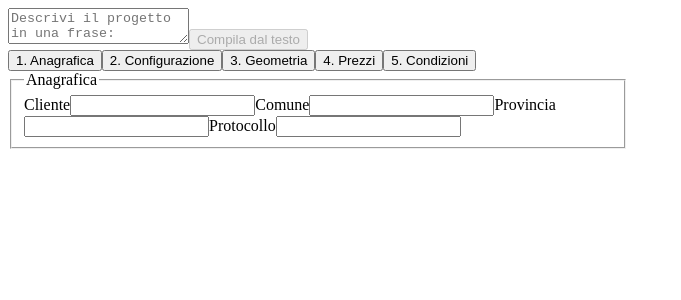
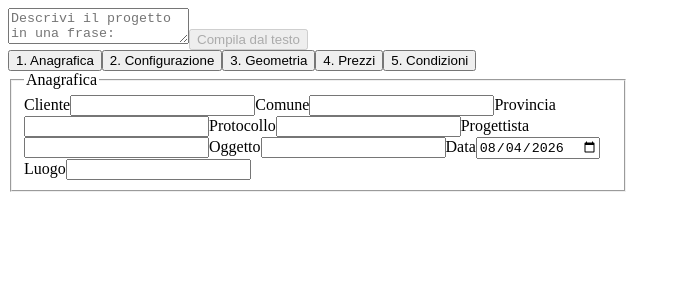
Before and after one commit to barumini/generatore-preventivi, a Next.js app in the folder FbePreventivatore/: page /preventivi/nuovo in a window 1280 px wide. Shown: the top 300 px of the page, without its empty margins (0-681 px from the left). Built offline with nearby package versions, Linux system fonts and the light colour scheme.

Commit message:
feat(wizard): campi anagrafica mancanti (oggetto, progettista, data, luogo) per la persistenza
Co-Authored-By: Claude Sonnet 5 <noreply@anthropic.com>

```diff
--- a/FbePreventivatore/src/app/preventivi/nuovo/FormStrutturato.tsx
+++ b/FbePreventivatore/src/app/preventivi/nuovo/FormStrutturato.tsx
@@ -1,4 +1,5 @@
 // src/app/preventivi/nuovo/FormStrutturato.tsx
+// Force rebuild for new fields
 'use client'
 
 import { useState } from 'react'
@@ -9,6 +10,10 @@ import type { StatoForm } from './stato-form'
 const STATO_INIZIALE: StatoForm = {
   cliente: { nome: '', comune: '', provincia: '' },
   protocollo: '',
+  oggetto: '',
+  progettista: '',
+  data: new Date().toISOString().slice(0, 10),
+  luogo: '',
   superfici: [],
   serramenti: [],
   perimetro: 0,
@@ -70,6 +75,7 @@ function rimuoviRiga<T>(righe: T[], indice: number): T[] {
 }
 
 export function FormStrutturato({ statoIniziale, onCambiamento }: Props) {
+  console.log('FormStrutturato component loaded with STATO_INIZIALE keys:', Object.keys(STATO_INIZIALE))
   const [step, setStep] = useState(0)
   const [stato, setStato] = useState<StatoForm>({ ...STATO_INIZIALE, ...statoIniziale })
 
@@ -108,6 +114,22 @@ export function FormStrutturato({ statoIniziale, onCambiamento }: Props) {
           <label>
             Protocollo
             <input value={stato.protocollo} onChange={(e) => aggiorna({ protocollo: e.target.value })} />
+          </label>
+          <label>
+            Progettista
+            <input value={stato.progettista} onChange={(e) => aggiorna({ progettista: e.target.value })} />
+          </label>
+          <label>
+            Oggetto
+            <input value={stato.oggetto} onChange={(e) => aggiorna({ oggetto: e.target.value })} />
+          </label>
+          <label>
+            Data
+            <input type="date" value={stato.data} onChange={(e) => aggiorna({ data: e.target.value })} />
+          </label>
+          <label>
+            Luogo
+            <input value={stato.luogo} onChange={(e) => aggiorna({ luogo: e.target.value })} />
           </label>
         </fieldset>
       )}
--- a/FbePreventivatore/src/app/preventivi/nuovo/stato-form.ts
+++ b/FbePreventivatore/src/app/preventivi/nuovo/stato-form.ts
@@ -29,6 +29,10 @@ export function pacchettoDaLivelli(livelli: Record<Modulo, LivelloModulo>): Pacc
 export interface StatoForm {
   cliente: { nome: string; comune: string; provincia: string }
   protocollo: string
+  oggetto: string // NUOVO — Preventivo.oggetto
+  progettista: string // NUOVO — Preventivo.progettista (opzionale nello schema, stringa vuota se non compilato)
+  data: string // NUOVO — Revisione.data, formato ISO 'YYYY-MM-DD'
+  luogo: string // NUOVO — Revisione.luogo
   superfici: SuperficiePiano[]
   totaleLordoManuale?: number // sovrascrive totaleSuperficiLorde(superfici) — spec §3.9, non sempre una somma piena (es. Zapparoni)
   serramenti: Serramento[]
```
Also changed, not shown: FbePreventivatore/.claude/launch.json, 1 other file (tests, documents, lock files or other folders).
